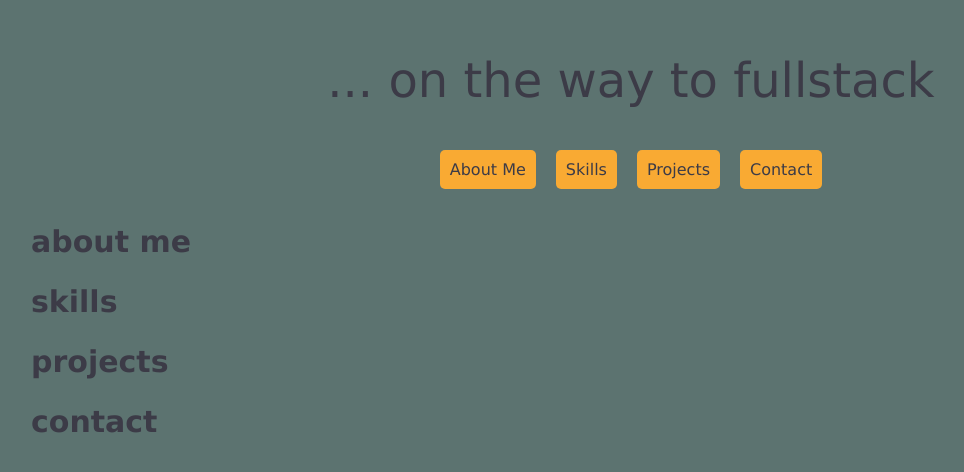
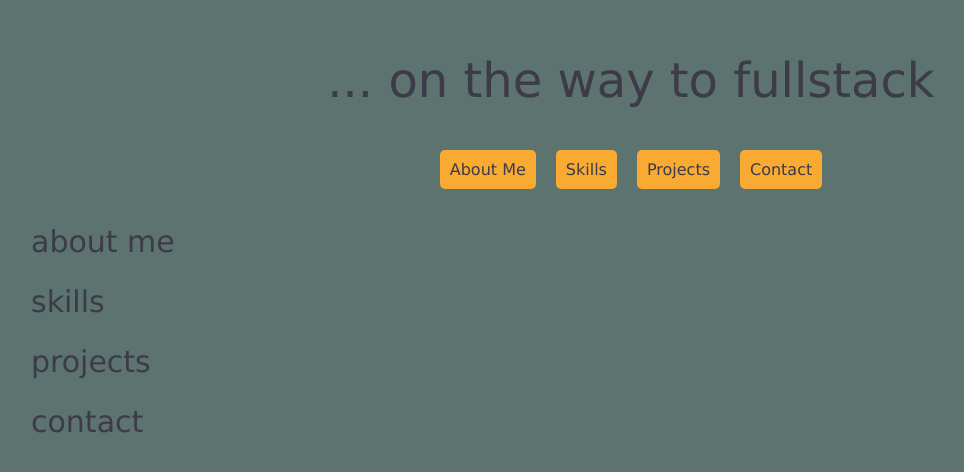
Before and after one commit to christina-stamminger/christina-stamminger.github.io, a React (Vite) app: page / in a window 1280 px wide. Shown: the part 188-660 px from the top of the page, without its empty margins (9-973 px from the left). Built offline with nearby package versions, Linux system fonts and the light colour scheme.

Commit message:
font-weight

```diff
--- a/src/App.css
+++ b/src/App.css
@@ -17,11 +17,15 @@ h1 {
   margin-top: 200px;
 }
 
+h2 {
+  font-weight: 200;
+}
 
 .section {
   color: #3c3b47;
   font-size: 20px;
-  font-weight: 200;
+
+  text-align: left;
 }
 
 
@@ -67,9 +71,7 @@ h1 {
   justify-content: center;
 }
 
-.section {
-  text-align: left;
-}
+
 
 
 
```
